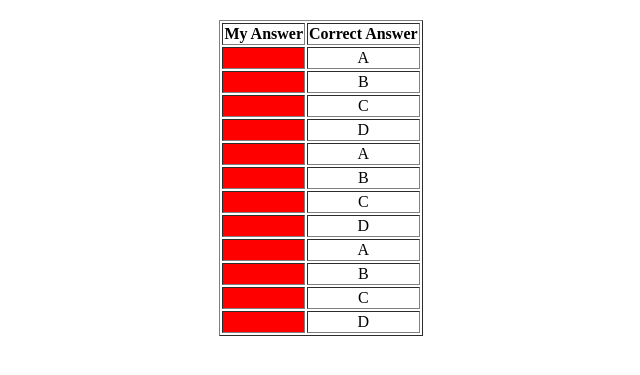
After one commit to Nightwingky/php_BJFU, a PHP site: page /answer.php in a window 1280 px wide. The commit adds this page. Shown: the top 375 px of the page, without its empty margins (319-959 px from the left). Run offline with PHP 8.4, Linux system fonts and the light colour scheme.

Commit message:
增加了答案核对功能

```diff
--- /dev/null
+++ b/practiceTestNew/answer.php
@@ -0,0 +1,49 @@
+<!DOCTYPE html>
+<html>
+<head>
+	<title>Answer</title>
+
+	<style type="text/css">
+		.answerTable
+		{
+			margin:20px auto;
+			align:center;
+		}
+	</style>
+</head>
+<body>
+
+<?php
+	session_start();
+
+	include("answer.txt");
+?>
+
+
+<table class = "answerTable" border = "1">
+	<tr>
+		<th>My Answer</th>
+		<th>Correct Answer</th>
+	</tr>
+
+	<?php
+		for($i = 1; $i <= 12; $i++)
+		{
+			echo "<tr>";
+
+			echo "<td align = 'center'";
+			if(@$_SESSION["Answer".$i] != $answers[$i - 1])
+			{
+				echo "style = 'background-color:red'";
+			}
+			echo ">" . @$_SESSION["Answer".$i] . "</td>";
+			echo "<td align = 'center'>" . $answers[$i - 1] . "</td>";
+
+			echo "</tr>";
+		}
+	?>
+
+</table>
+
+</body>
+</html>
--- /dev/null
+++ b/practiceTestNew/answer.txt
@@ -0,0 +1,3 @@
+<?php
+	$answers = array("A", "B", "C", "D", "A", "B", "C", "D", "A", "B", "C", "D");
+?>
```
Also changed, not shown: practiceTestNew/index.php (+19 -1 lines).
